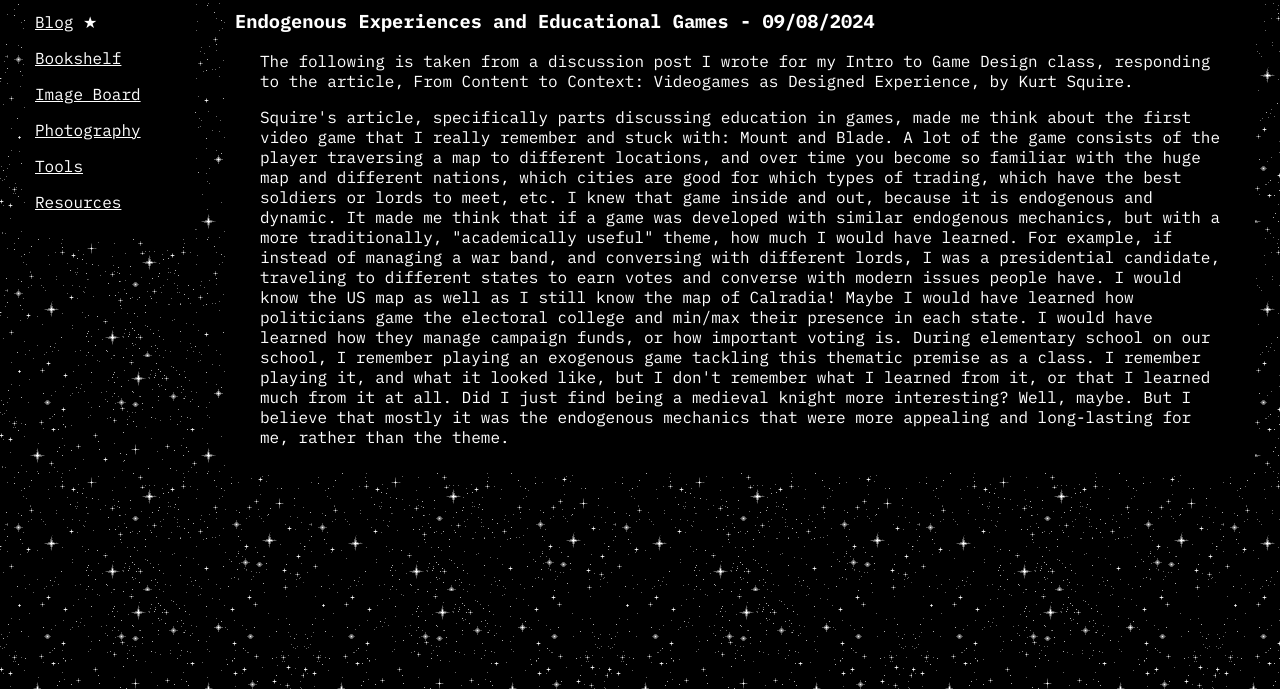
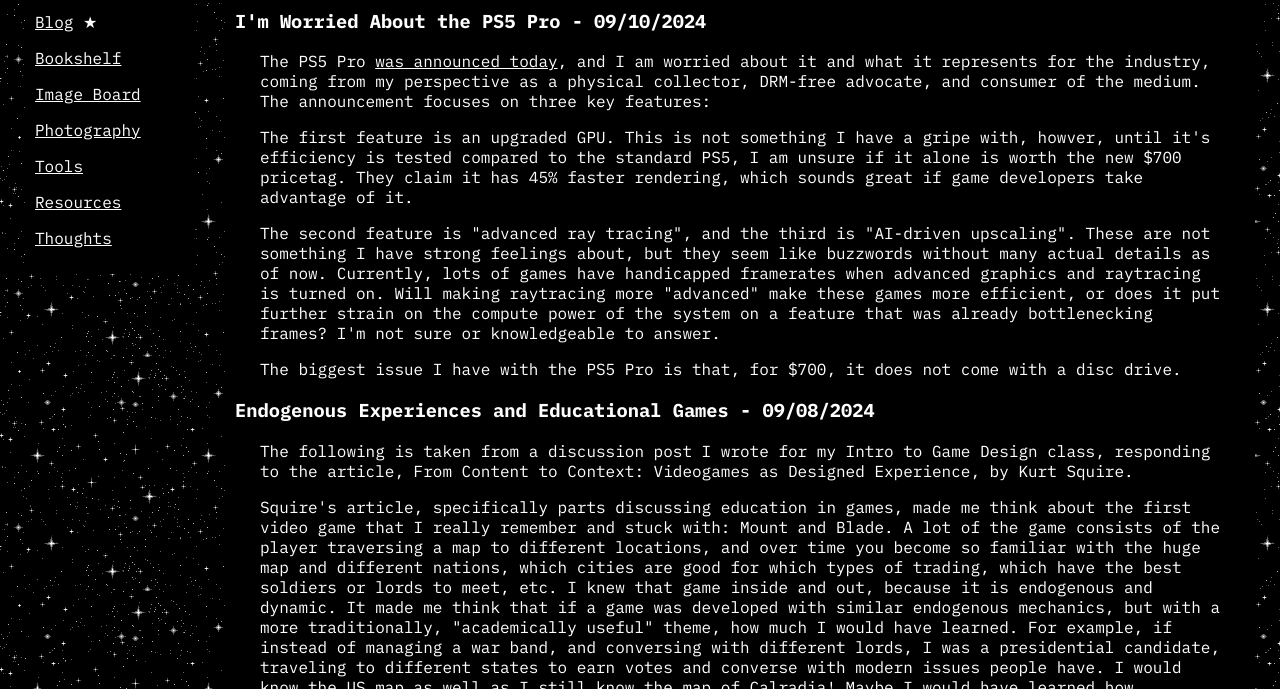
Before and after one commit to tommyfenske/tommycom, a plain HTML site: page blog.html in a window 1280 px wide. Shown: the part 111-800 px from the top of the page. Drawn offline with Linux system fonts and the light colour scheme.

Commit message:
general changes

```diff
--- a/blog.html
+++ b/blog.html
@@ -22,6 +22,7 @@
     <p><a href="photography.html">Photography</a></p>
     <p><a href="tools.html">Tools</a></p>
     <p><a href="resources.html">Resources</a></p>
+    <p><a href="thoughts.html">Thoughts</a></p>
 </div>
 
 <main class="back">
@@ -39,6 +40,27 @@
         <p>More writing</p>
     </div>
     -->
+
+    <div class="blog-post">
+        <h3>I'm Worried About the PS5 Pro - 09/10/2024</h3>
+        <p>The PS5 Pro <a href="https://blog.playstation.com/2024/09/10/welcome-playstation-5-pro-the-most-visually-impressive-way-to-play-games-on-playstation/" target="_blank">
+            was announced today</a>, and I am worried about it and what it represents for the industry, coming from my
+            perspective as a physical collector, DRM-free advocate, and consumer of the medium. The announcement focuses
+            on three key features:
+        </p>
+        <p>The first feature is an upgraded GPU. This is not something I have a gripe with, howver, until it's efficiency
+            is tested compared to the standard PS5, I am unsure if it alone is worth the new $700 pricetag. They claim it
+            has 45% faster rendering, which sounds great if game developers take advantage of it.
+        </p>
+        <p>The second feature is "advanced ray tracing", and the third is "AI-driven upscaling". These are not something
+            I have strong feelings about, but they seem like buzzwords without many actual details as of now. Currently,
+            lots of games have handicapped framerates when advanced graphics and raytracing is turned on. Will making
+            raytracing more "advanced" make these games more efficient, or does it put further strain on the compute power
+            of the system on a feature that was already bottlenecking frames? I'm not sure or knowledgeable to answer.
+        </p>
+        <p>The biggest issue I have with the PS5 Pro is that, for $700, it does not come with a disc drive.
+        </p>
+    </div>
 
     <div class="blog-post">
         <h3>Endogenous Experiences and Educational Games - 09/08/2024</h3>
```
Also changed, not shown: image-board.html (+1 -0 lines), photography.html (+1 -0 lines), projects.html (+1 -0 lines), resources.html (+6 -0 lines), shelf.html (+1 -0 lines), tools.html (+1 -0 lines), todo.txt.
